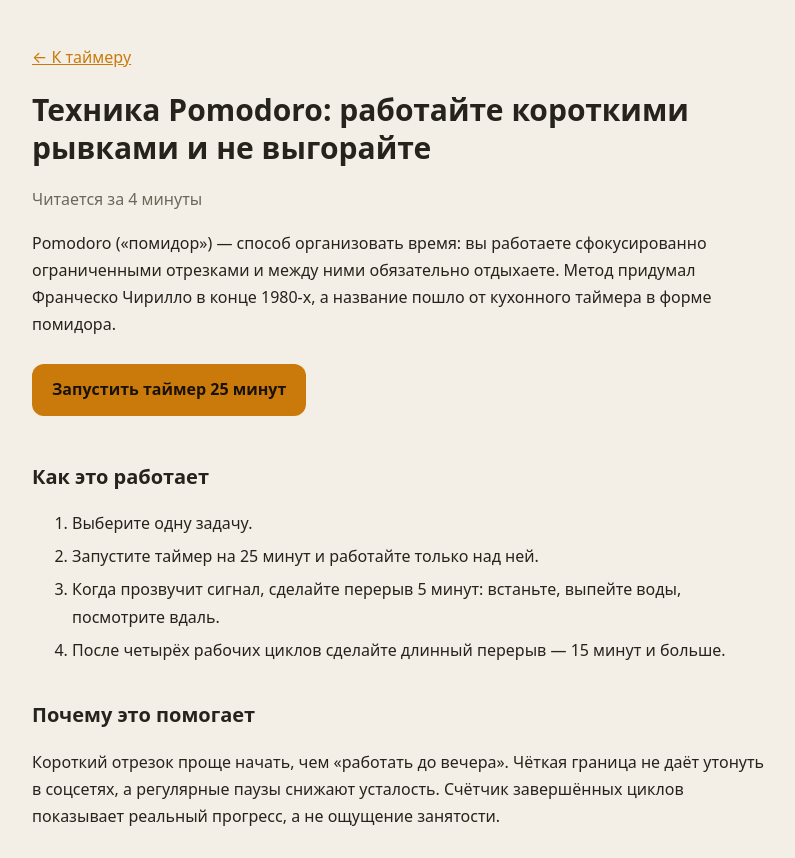
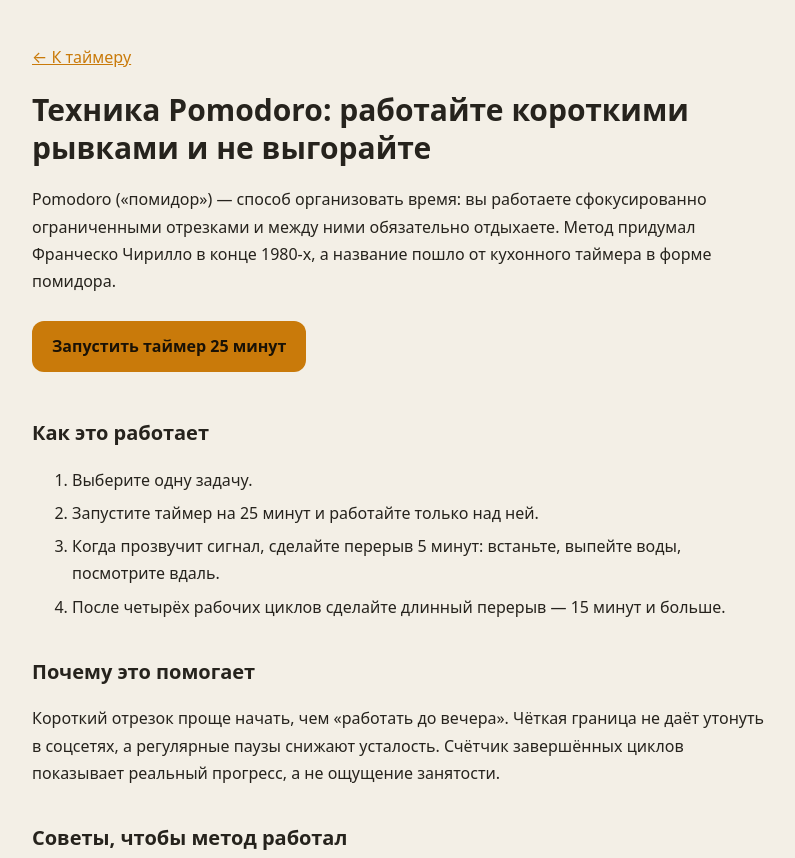
Before and after one commit to proj589/pomidoro-clocker, a plain HTML site: page about.html in a window 1280 px wide. Shown: the top 858 px of the page, without its empty margins (238-1033 px from the left). Drawn offline with Linux system fonts and the light colour scheme.

Commit message:
Update about.html

```diff
--- a/about.html
+++ b/about.html
@@ -14,7 +14,6 @@ h1{font-size:30px;line-height:1.25}h2{font-size:20px;margin-top:34px}a{color:var
 .box{background:var(--sf);border:1px solid var(--ln);border-radius:14px;padding:4px 18px;margin:12px 0}li{margin:6px 0}details{margin:10px 0}summary{cursor:pointer;font-weight:600}</style></head><body>
 <p><a href="./">← К таймеру</a></p>
 <h1>Техника Pomodoro: работайте короткими рывками и не выгорайте</h1>
-<p class="mu">Читается за 4 минуты</p>
 <p>Pomodoro («помидор») — способ организовать время: вы работаете сфокусированно ограниченными отрезками и между ними обязательно отдыхаете. Метод придумал Франческо Чирилло в конце 1980-х, а название пошло от кухонного таймера в форме помидора.</p>
 <a class="cta" href="./">Запустить таймер 25 минут</a>
 <h2>Как это работает</h2>
```
